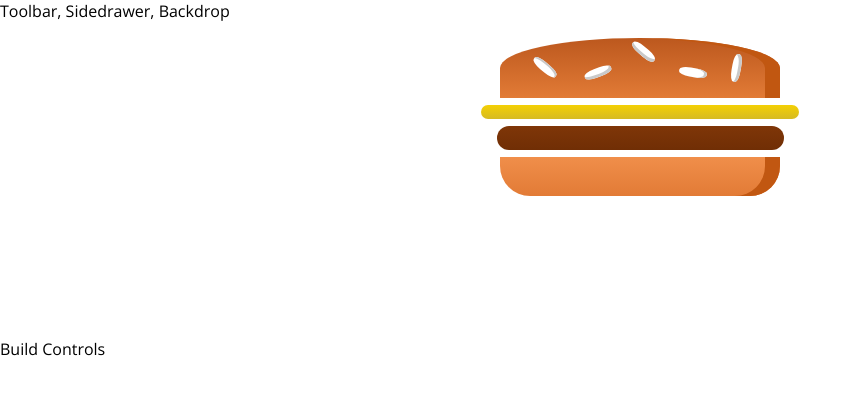
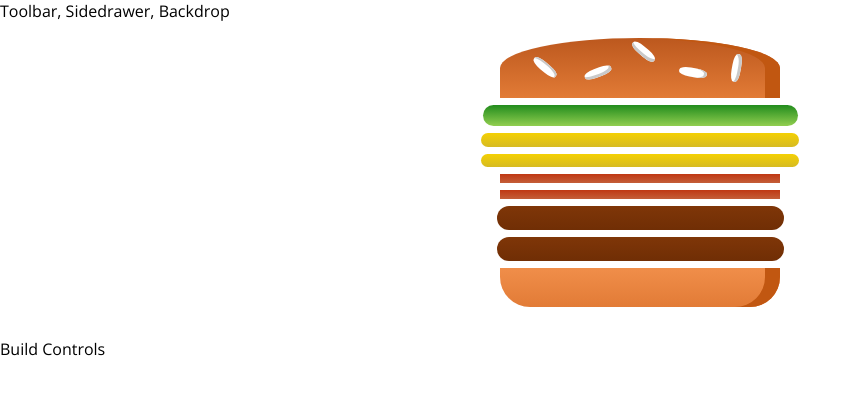
Before and after one commit to lucascprazeres/react-burguer-builder, a React (Create React App) app: page / in a window 1280 px wide. Shown: the top 394 px of the page, without its empty margins (0-862 px from the left). Built offline with nearby package versions, Linux system fonts and the light colour scheme.

Commit message:
added dynamic BurgerIngredient output

```diff
--- a/src/components/Burguer/Burguer.js
+++ b/src/components/Burguer/Burguer.js
@@ -4,13 +4,29 @@ import classes from './Burguer.module.css';
 
 import BurguerIngredient from './BurguerIngredient/BurguerIngredient';
 
-const Burguer = (props) => (
-  <div className={classes.Burguer}>
-    <BurguerIngredient type="bread-top" />
-    <BurguerIngredient type="cheese" />
-    <BurguerIngredient type="meat" />
-    <BurguerIngredient type="bread-bottom" />
-  </div>
-);
+const Burguer = (props) => {
+  const ingredientKeyArray = Object.keys(props.ingredients);
+
+  const emptyArrayStructuredByType = ingredientKeyArray.map((igKey) => [
+    ...Array(props.ingredients[igKey]),
+  ]);
+
+  const ingredientArray = emptyArrayStructuredByType.map((typeArray, igIndex) => {
+    const ingredientType = ingredientKeyArray[igIndex];
+
+    return typeArray.map((_, i) => {
+      const componentkey = ingredientType + i;
+      return <BurguerIngredient key={componentkey} type={ingredientType} />;
+    });
+  });
+
+  return (
+    <div className={classes.Burguer}>
+      <BurguerIngredient type="bread-top" />
+      {ingredientArray}
+      <BurguerIngredient type="bread-bottom" />
+    </div>
+  );
+};
 
 export default Burguer;
--- a/src/containers/BurgerBuilder/BurguerBuilder.js
+++ b/src/containers/BurgerBuilder/BurguerBuilder.js
@@ -4,10 +4,22 @@ import Aux from '../../hoc/Aux/Aux';
 import Burger from '../../components/Burguer/Burguer';
 
 class BurguerBuilder extends Component {
+  constructor(props) {
+    super(props);
+    this.state = {
+      ingredients: {
+        salad: 1,
+        cheese: 2,
+        bacon: 2,
+        meat: 2,
+      },
+    };
+  }
+
   render() {
     return (
       <Aux>
-        <Burger />
+        <Burger ingredients={this.state.ingredients} />
         <div>Build Controls</div>
       </Aux>
     );
```
Also changed, not shown: .eslintrc.js.
